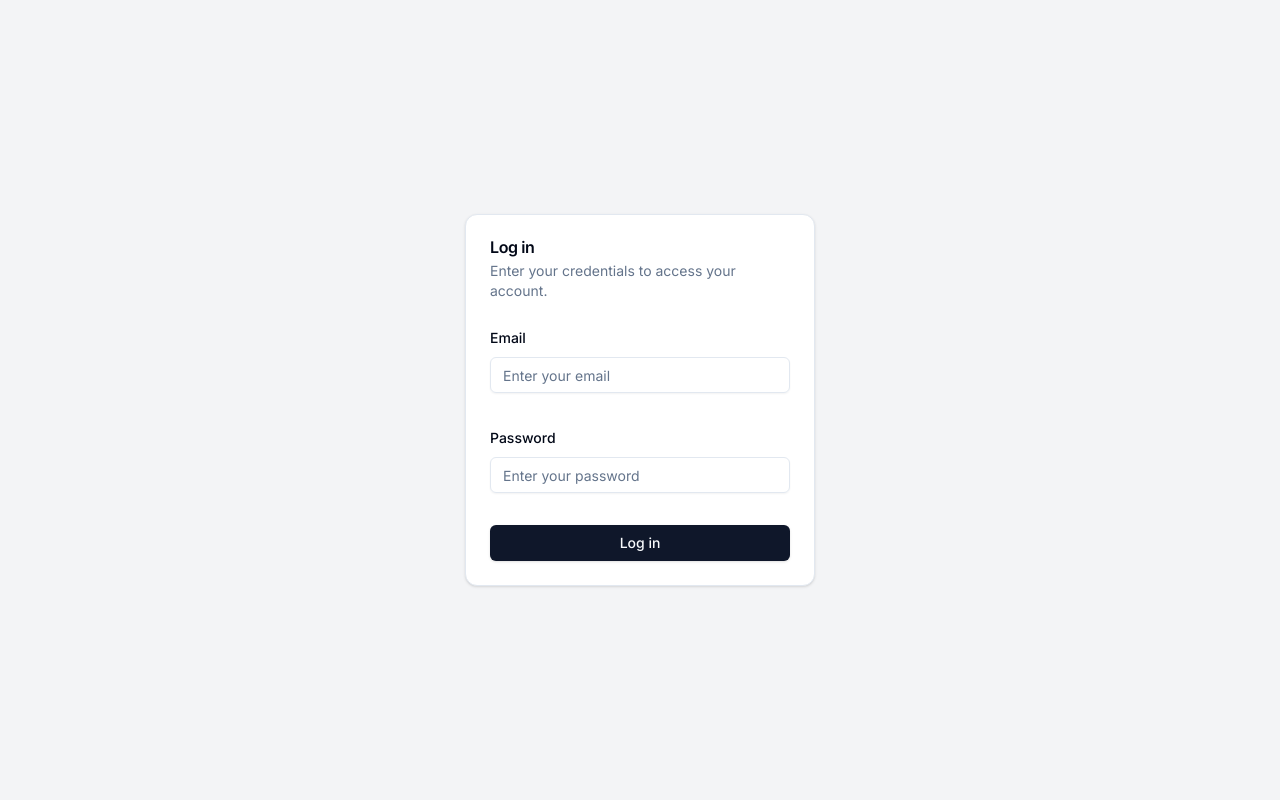
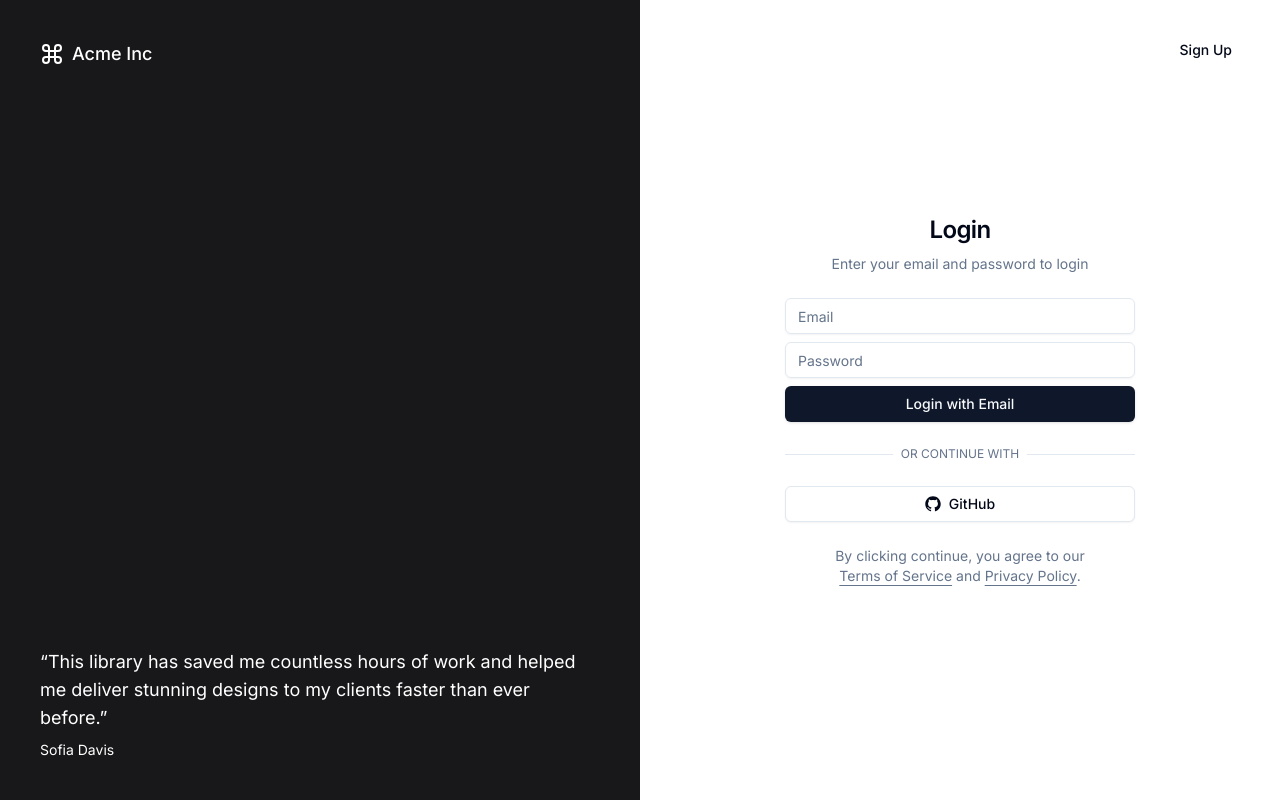
Before and after one commit to Sthabiraj/Next.js-Blog-App, a Next.js app: page /login in a window 1280 px wide. Built offline with nearby package versions, Linux system fonts and the light colour scheme.

Commit message:
✨ chore: Add lucide-react dependency and use cn utility function in layout and login form

```diff
--- a/package.json
+++ b/package.json
@@ -23,6 +23,7 @@
     "class-variance-authority": "^0.7.0",
     "clsx": "^2.1.1",
     "ignore-loader": "^0.1.2",
+    "lucide-react": "^0.399.0",
     "next": "14.2.4",
     "next-auth": "^5.0.0-beta.19",
     "prisma": "^5.16.1",
--- /dev/null
+++ b/src/app/(auth)/login/page.tsx
@@ -0,0 +1,102 @@
+import { Metadata } from "next"
+import Link from "next/link"
+import { cn } from "@/lib/utils"
+import { buttonVariants } from "@/components/ui/button"
+import { LoginForm } from "@/components/forms/login-form"
+
+export const metadata: Metadata = {
+  title: "Authentication",
+  description: "Authentication forms built using the components.",
+}
+
+export default function AuthenticationPage() {
+  return (
+    <>
+      {/* <div className="md:hidden">
+        <Image
+          src="/examples/authentication-light.png"
+          width={1280}
+          height={843}
+          alt="Authentication"
+          className="block dark:hidden"
+        />
+        <Image
+          src="/examples/authentication-dark.png"
+          width={1280}
+          height={843}
+          alt="Authentication"
+          className="hidden dark:block"
+        />
+      </div> */}
+      <div className="container relative hidden h-screen w-full flex-col items-center justify-center md:grid lg:max-w-none lg:grid-cols-2 lg:px-0">
+        <Link
+          href="/register"
+          className={cn(
+            buttonVariants({ variant: "ghost" }),
+            "absolute right-4 top-4 md:right-8 md:top-8"
+          )}
+        >
+          Sign Up
+        </Link>
+        <div className="relative hidden h-full flex-col bg-muted p-10 text-white lg:flex dark:border-r">
+          <div className="absolute inset-0 bg-zinc-900" />
+          <div className="relative z-20 flex items-center text-lg font-medium">
+            <svg
+              xmlns="http://www.w3.org/2000/svg"
+              viewBox="0 0 24 24"
+              fill="none"
+              stroke="currentColor"
+              strokeWidth="2"
+              strokeLinecap="round"
+              strokeLinejoin="round"
+              className="mr-2 h-6 w-6"
+            >
+              <path d="M15 6v12a3 3 0 1 0 3-3H6a3 3 0 1 0 3 3V6a3 3 0 1 0-3 3h12a3 3 0 1 0-3-3" />
+            </svg>
+            Acme Inc
+          </div>
+          <div className="relative z-20 mt-auto">
+            <blockquote className="space-y-2">
+              <p className="text-lg">
+                &ldquo;This library has saved me countless hours of work and
+                helped me deliver stunning designs to my clients faster than
+                ever before.&rdquo;
+              </p>
+              <footer className="text-sm">Sofia Davis</footer>
+            </blockquote>
+          </div>
+        </div>
+        <div className="lg:p-8">
+          <div className="mx-auto flex w-full flex-col justify-center space-y-6 sm:w-[350px]">
+            <div className="flex flex-col space-y-2 text-center">
+              <h1 className="text-2xl font-semibold tracking-tight">
+                Login
+              </h1>
+              <p className="text-sm text-muted-foreground">
+                Enter your email and password to login
+              </p>
+            </div>
+            <LoginForm />
+            <p className="px-8 text-center text-sm text-muted-foreground">
+              By clicking continue, you agree to our{" "}
+              <Link
+                href="/terms"
+                className="underline underline-offset-4 hover:text-primary"
+              >
+                Terms of Service
+              </Link>{" "}
+              and{" "}
+              <Link
+                href="/privacy"
+                className="underline underline-offset-4 hover:text-primary"
+              >
+                Privacy Policy
+              </Link>
+              .
+            </p>
+          </div>
+        </div>
+      </div>
+    </>
+  )
+}
--- /dev/null
+++ b/src/app/(auth)/register/page.tsx
@@ -0,0 +1,7 @@
+export default function RegisterPage() {
+  return (
+    <div className="flex items-center justify-center min-h-screen bg-gray-100">
+      Register
+    </div>
+  );
+}
--- a/src/app/layout.tsx
+++ b/src/app/layout.tsx
@@ -2,6 +2,7 @@ import type { Metadata } from "next";
 import { Inter } from "next/font/google";
 import "./globals.css";
 import TanstackProvider from "@/providers/TanstackProvider";
+import { cn } from "@/lib/utils";
 
 const inter = Inter({ subsets: ["latin"] });
 
@@ -18,7 +19,7 @@ export default function RootLayout({
 
   return (
     <html lang="en">
-      <body className={inter.className}>
+      <body className={cn(inter.className, "w-full h-full")}>
         <TanstackProvider>
           {children}
         </TanstackProvider>
--- a/src/app/login/page.tsx
+++ /dev/null
@@ -1,9 +0,0 @@
-import LoginForm from '@/components/forms/login-form';
-
-export default function LoginPage() {
-  return (
-    <div className="flex items-center justify-center min-h-screen bg-gray-100">
-      <LoginForm />
-    </div>
-  );
-}
--- a/src/components/forms/login-form.tsx
+++ b/src/components/forms/login-form.tsx
@@ -1,113 +1,86 @@
-"use client";
+"use client"
 
-import React from "react";
-import { useFormState } from "react-dom";
-import { authenticate } from "@/lib/actions";
-import {
-  Card,
-  CardContent,
-  CardDescription,
-  CardFooter,
-  CardHeader,
-  CardTitle,
-} from "@/components/ui/card";
-import { Input } from "@/components/ui/input";
-import { Button } from "@/components/ui/button";
-import {
-  Form,
-  FormControl,
-  FormField,
-  FormItem,
-  FormLabel,
-  FormMessage,
-} from "@/components/ui/form";
-import { zodResolver } from "@hookform/resolvers/zod";
-import { useForm } from "react-hook-form";
-import * as z from "zod";
+import * as React from "react"
 
-const formSchema = z.object({
-  email: z.string().email({
-    message: "Please enter a valid email address.",
-  }),
-  password: z.string().min(6, {
-    message: "Password must be at least 6 characters.",
-  }),
-});
+import { cn } from "@/lib/utils"
+import { Button } from "../ui/button"
+import { Label } from "../ui/label"
+import { Input } from "../ui/input"
+import { LoaderCircle } from 'lucide-react';
+import GitHub from "../icons/github"
 
-type FormValues = z.infer<typeof formSchema>;
+interface LoginFormProps extends React.HTMLAttributes<HTMLDivElement> { }
 
-export default function LoginForm() {
-  const [errorMessage, formAction] = useFormState(authenticate, undefined);
+export function LoginForm({ className, ...props }: LoginFormProps) {
+  const [isLoading, setIsLoading] = React.useState<boolean>(false)
 
-  const form = useForm<FormValues>({
-    resolver: zodResolver(formSchema),
-    defaultValues: {
-      email: "",
-      password: "",
-    },
-  });
+  async function onSubmit(event: React.SyntheticEvent) {
+    event.preventDefault()
+    setIsLoading(true)
 
-  function onSubmit(values: FormValues) {
-    const formData = new FormData();
-    Object.entries(values).forEach(([key, value]) => {
-      formData.append(key, value);
-    });
-    formAction(formData);
+    setTimeout(() => {
+      setIsLoading(false)
+    }, 3000)
   }
 
   return (
-    <Card className="w-[350px]">
-      <CardHeader>
-        <CardTitle>Log in</CardTitle>
-        <CardDescription>
-          Enter your credentials to access your account.
-        </CardDescription>
-      </CardHeader>
-      <CardContent>
-        <Form {...form}>
-          <form onSubmit={form.handleSubmit(onSubmit)} className="space-y-8">
-            <FormField
-              control={form.control}
-              name="email"
-              render={({ field }) => (
-                <FormItem>
-                  <FormLabel>Email</FormLabel>
-                  <FormControl>
-                    <Input placeholder="Enter your email" {...field} />
-                  </FormControl>
-                  <FormMessage />
-                </FormItem>
-              )}
+    <div className={cn("grid gap-6", className)} {...props}>
+      <form onSubmit={onSubmit}>
+        <div className="grid gap-2">
+          <div className="grid gap-1">
+            <Label className="sr-only" htmlFor="email">
+              Email
+            </Label>
+            <Input
+              id="email"
+              placeholder="Email"
+              type="email"
+              autoCapitalize="none"
+              autoComplete="email"
+              autoCorrect="off"
+              disabled={isLoading}
             />
-            <FormField
-              control={form.control}
-              name="password"
-              render={({ field }) => (
-                <FormItem>
-                  <FormLabel>Password</FormLabel>
-                  <FormControl>
-                    <Input
-                      type="password"
-                      placeholder="Enter your password"
-                      {...field}
-                    />
-                  </FormControl>
-                  <FormMessage />
-                </FormItem>
-              )}
+          </div>
+          <div className="grid gap-1">
+            <Label className="sr-only" htmlFor="email">
+              Password
+            </Label>
+            <Input
+              id="email"
+              placeholder="Password"
+              type="email"
+              autoCapitalize="none"
+              autoComplete="email"
+              autoCorrect="off"
+              disabled={isLoading}
             />
-            <Button type="submit" className="w-full">
-              Log in
-            </Button>
-          </form>
-        </Form>
-      </CardContent>
-
-      {errorMessage && (
-        <CardFooter>
-          <p className="text-sm text-red-500">{errorMessage}</p>{" "}
-        </CardFooter>
-      )}
-    </Card>
-  );
+          </div>
+          <Button disabled={isLoading}>
+            {isLoading && (
+              <LoaderCircle className="mr-2 h-4 w-4 animate-spin" />
+            )}
+            Login with Email
+          </Button>
+        </div>
+      </form>
+      <div className="relative">
+        <div className="absolute inset-0 flex items-center">
+          <span className="w-full border-t" />
+        </div>
+        <div className="relative flex justify-center text-xs uppercase">
+          <span className="bg-background px-2 text-muted-foreground">
+            Or continue with
+          </span>
+        </div>
+      </div>
+      <Button variant="outline" type="button" disabled={isLoading}>
+        {isLoading ? (
+          <LoaderCircle className="mr-2 h-4 w-4 animate-spin" />
+        ) : (
+          <GitHub className="mr-2 h-4 w-4" />
+        )}{" "}
+        GitHub
+      </Button>
+    </div>
+  )
 }
--- /dev/null
+++ b/src/components/icons/github.tsx
@@ -0,0 +1,21 @@
+export default function GitHub({ className }: {
+  className: string;
+}) {
+  return (
+    <svg
+      width="15"
+      height="15"
+      viewBox="0 0 15 15"
+      fill="none"
+      xmlns="http://www.w3.org/2000/svg"
+      className={className}
+    >
+      <path
+        d="M7.49933 0.25C3.49635 0.25 0.25 3.49593 0.25 7.50024C0.25 10.703 2.32715 13.4206 5.2081 14.3797C5.57084 14.446 5.70302 14.2222 5.70302 14.0299C5.70302 13.8576 5.69679 13.4019 5.69323 12.797C3.67661 13.235 3.25112 11.825 3.25112 11.825C2.92132 10.9874 2.44599 10.7644 2.44599 10.7644C1.78773 10.3149 2.49584 10.3238 2.49584 10.3238C3.22353 10.375 3.60629 11.0711 3.60629 11.0711C4.25298 12.1788 5.30335 11.8588 5.71638 11.6732C5.78225 11.205 5.96962 10.8854 6.17658 10.7043C4.56675 10.5209 2.87415 9.89918 2.87415 7.12104C2.87415 6.32925 3.15677 5.68257 3.62053 5.17563C3.54576 4.99226 3.29697 4.25521 3.69174 3.25691C3.69174 3.25691 4.30015 3.06196 5.68522 3.99973C6.26337 3.83906 6.8838 3.75895 7.50022 3.75583C8.1162 3.75895 8.73619 3.83906 9.31523 3.99973C10.6994 3.06196 11.3069 3.25691 11.3069 3.25691C11.7026 4.25521 11.4538 4.99226 11.3795 5.17563C11.8441 5.68257 12.1245 6.32925 12.1245 7.12104C12.1245 9.9063 10.4292 10.5192 8.81452 10.6985C9.07444 10.9224 9.30633 11.3648 9.30633 12.0413C9.30633 13.0102 9.29742 13.7922 9.29742 14.0299C9.29742 14.2239 9.42828 14.4496 9.79591 14.3788C12.6746 13.4179 14.75 10.7025 14.75 7.50024C14.75 3.49593 11.5036 0.25 7.49933 0.25Z"
+        fill="currentColor"
+        fill-rule="evenodd"
+        clip-rule="evenodd"
+      ></path>
+    </svg>
+  );
+}
```
Also changed, not shown: 1 other file (tests, documents, lock files or other folders).
